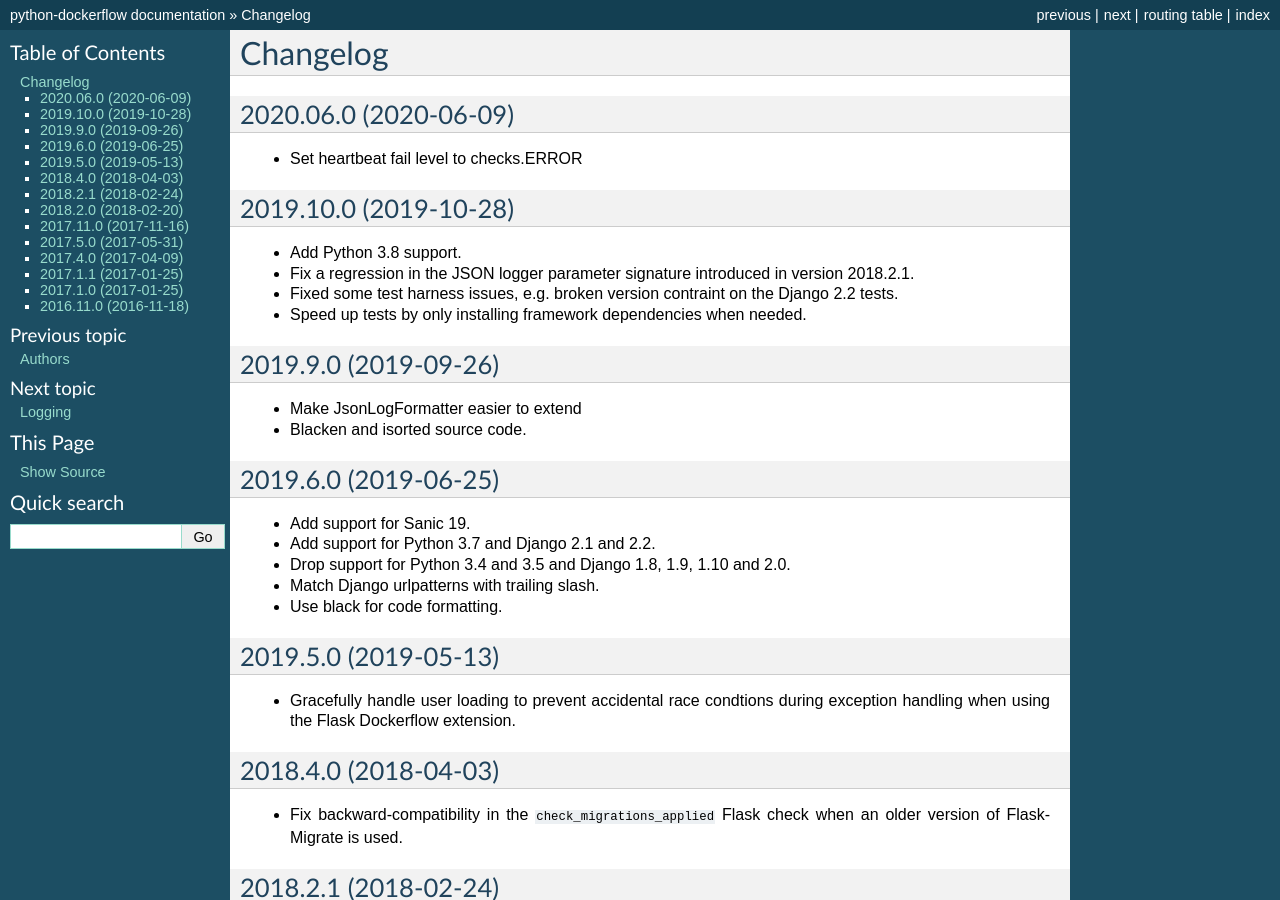
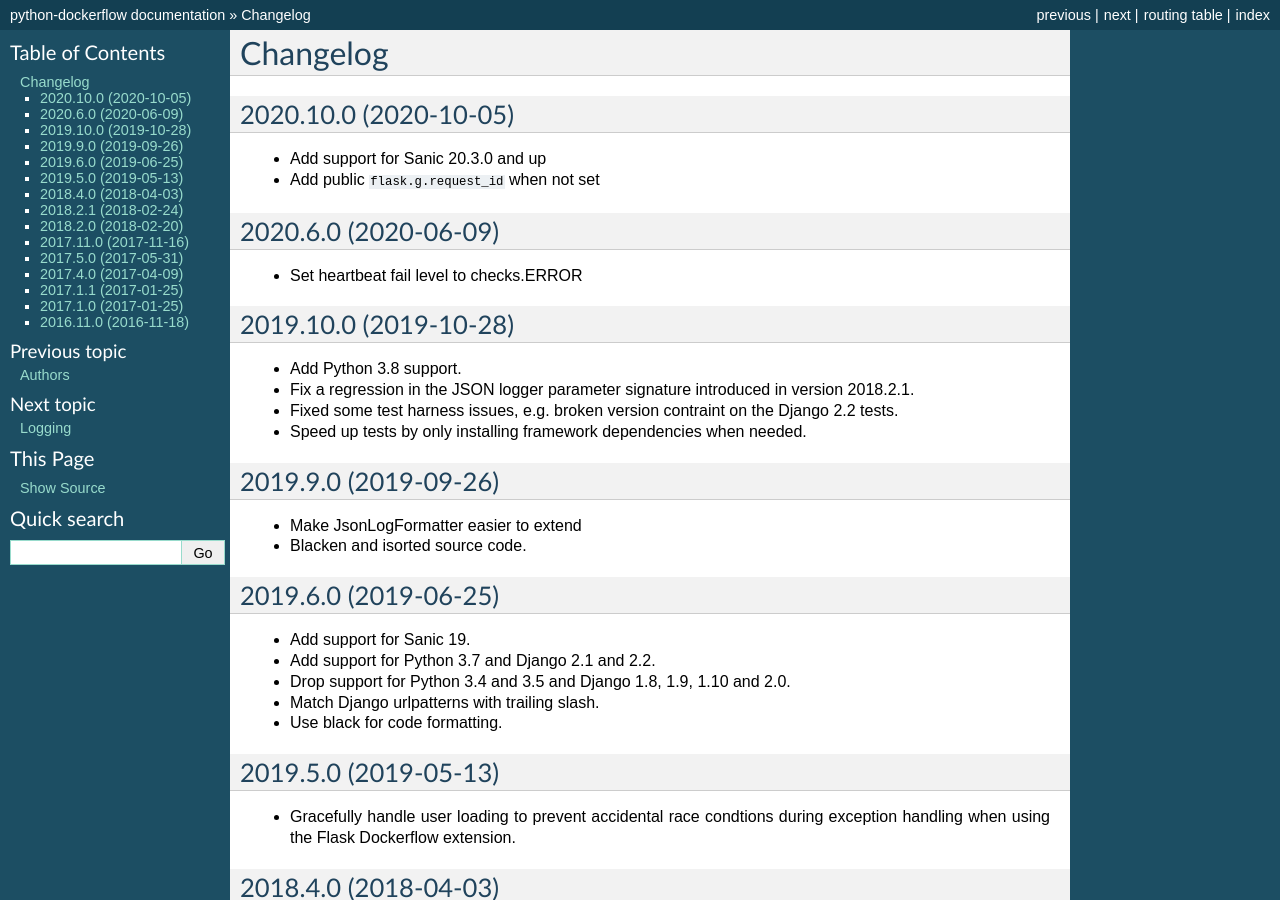
Before and after one commit to mozilla-services/python-dockerflow, a Sphinx documentation site: the page built from docs/changelog.rst, in a window 1280 px wide and 900 px high. Built offline with Sphinx 7.4.7, drawn with Linux system fonts in a browser that asks for light colours.

Commit message:
Update changelog.

```diff
--- a/docs/changelog.rst
+++ b/docs/changelog.rst
@@ -1,8 +1,15 @@
 Changelog
 ---------
 
-2020.06.0 (2020-06-09)
+2020.10.0 (2020-10-05)
 ^^^^^^^^^^^^^^^^^^^^^^
+
+- Add support for Sanic 20.3.0 and up
+
+- Add public ``flask.g.request_id`` when not set
+
+2020.6.0 (2020-06-09)
+^^^^^^^^^^^^^^^^^^^^^
 
 - Set heartbeat fail level to checks.ERROR
 
```
